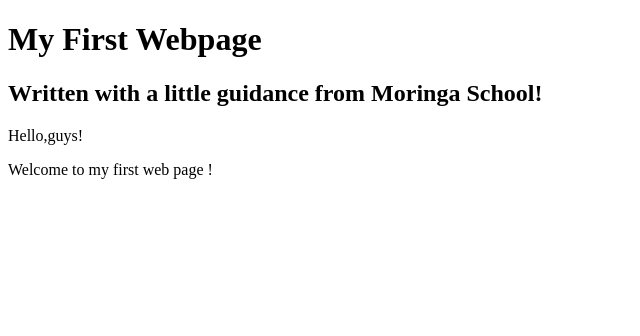
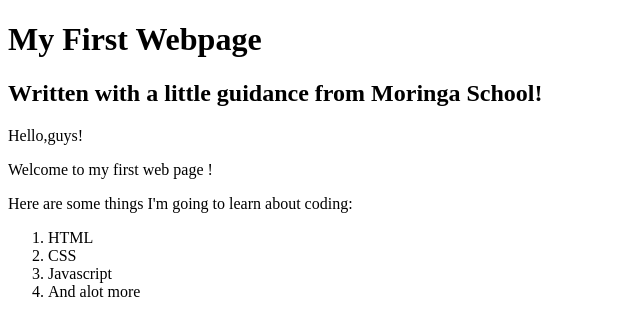
Before and after one commit to caseymusila/My-first-webpage, a plain HTML site: page my-first-webpage.html in a window 1280 px wide. Shown: the whole page, without its empty margins (0-640 px from the left). Drawn offline with Linux system fonts and the light colour scheme.

Commit message:
add list elements

```diff
--- a/my-first-webpage.html
+++ b/my-first-webpage.html
@@ -10,5 +10,13 @@
     <p>Hello,guys!</p>
     <p>Welcome to my first web page !</p>
 
+    <p>Here are some things I'm going to learn about coding:</p>
+    <ol>
+      <li>HTML</li>
+      <li>CSS</li>
+      <li>Javascript</li>
+      <li>And alot more</li>
+    </ol>
+
   </body>
 </html>
```
